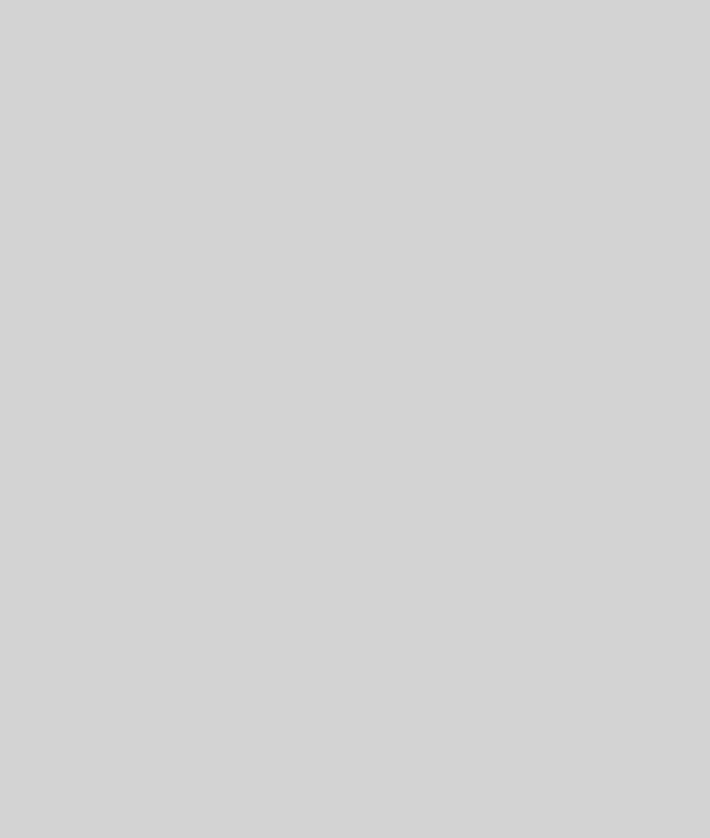
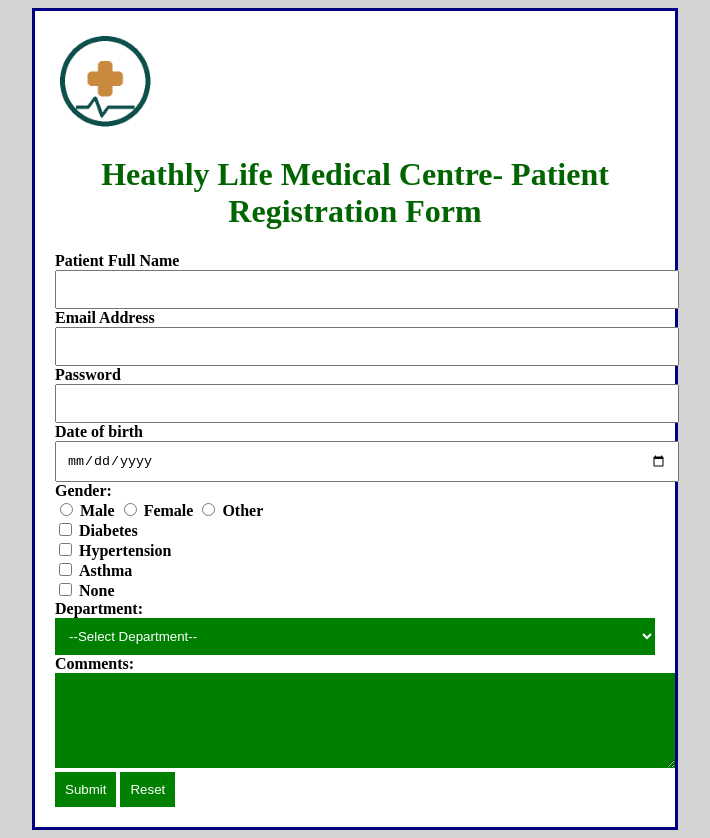
Before and after one commit to mwangimuringe/Healthylife, a plain HTML site: page index.html in a window 1280 px wide. Shown: the whole page, without its empty margins (285-995 px from the left). Before the commit the page ends 800 px from the top, so only its background shows below. Drawn offline with Linux system fonts and the light colour scheme.

Commit message:
Add files via upload

```diff
--- a/index.html
+++ b/index.html
@@ -4,9 +4,82 @@
     <meta charset="UTF-8">
     <meta name="viewport" content="width=device-width, initial-scale=1.0">
     <title>Healthy Life Medical Centre- Patient Registration Form</title>
+
  <link rel="stylesheet" href="style.css">
+
 </head>
-<body>
+ <body>
+
+
+       <div class="container">
+<div class="logo">
+    <img src="logo.png" alt="Hospital logo" width="100">
+</div>
+<form action="#" method="post">
+
+<h1>Heathly Life Medical Centre- Patient Registration Form</h1>
+
+<label for="Fullname">Patient Full Name</label>
+<input type="text" id="fullname" name="fullname" required>
+
+<!--email-->
+<label for="email">Email Address</label>
+<input type="email" id="email" name="email" required>
+
+<!--password-->
+<label for="password">Password</label>
+<input type="password" id="password" name="password" required>
+
+<!--date of birth-->
+<label for="dob">Date of birth</label>
+<input type="date" id="dob" name="dob" required>
+
+<!--Gender-->
+ <label>Gender:</label>
+<div class="radio-group">
+ <input type="radio" id="male" name="gender" value="Male">
+<label for="male">Male</label>
+ <input type="radio" id="female" name="gender" value="Female">
+ <label for="female">Female</label>
+<input type="radio" id="other" name="gender" value="Other">
+<label for="other">Other</label>
+</div>
+
+<!--Checkbox-->
+ <div class="checkbox-group">
+<input type="checkbox" id="diabetes" name="condition" value="Diabetes">
+<label for="diabetes">Diabetes</label><br>
+<input type="checkbox" id="hypertension" name="condition" value="Hypertension">
+<label for="hypertension">Hypertension</label><br>
+<input type="checkbox" id="asthma" name="condition" value="Asthma">
+<label for="asthma">Asthma</label><br>
+<input type="checkbox" id="none" name="condition" value="None">
+<label for="none">None</label>
+</div>
+
+
+<!-- Department -->
+<label for="department">Department:</label>
+<select id="department" name="department">
+<option value="">--Select Department--</option>
+<option>General Medicine</option>
+<option>Pediatrics</option>
+<option>Dentistry</option>
+<option>Laboratory</option>
+</select>
+
+
+<!-- Comments -->
+<label for="comments">Comments:</label>
+<textarea id="comments" name="comments" rows="5"></textarea>
+<!-- Buttons -->
+<div class="buttons">
+<input type="submit" value="Submit">
+<input type="reset" value="Reset">
+</div>
+</form>
+
+    </div>
 
 </body>
 </html>
--- a/style.css
+++ b/style.css
@@ -7,6 +7,7 @@ body{
     margin:auto;
     border:3px solid navy;
     padding:20px;
+    background-color: white;
 }
 
 h1{
@@ -35,10 +36,6 @@ textarea{
     background-color:green;
     color:white;
     padding:10px;
-
-
-
-
-
-
+    border:none;
+    cursor:pointer;
 }
```
